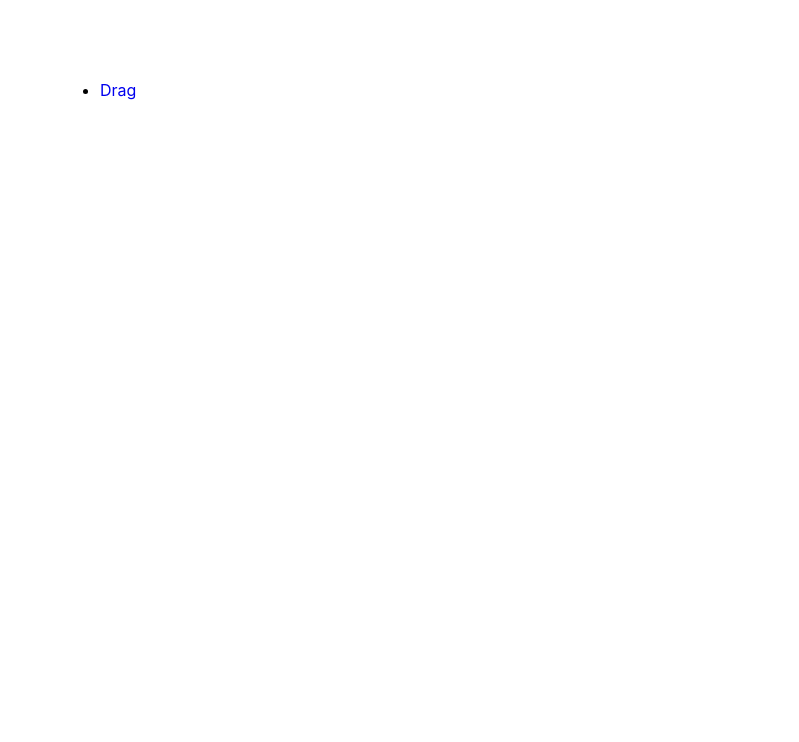
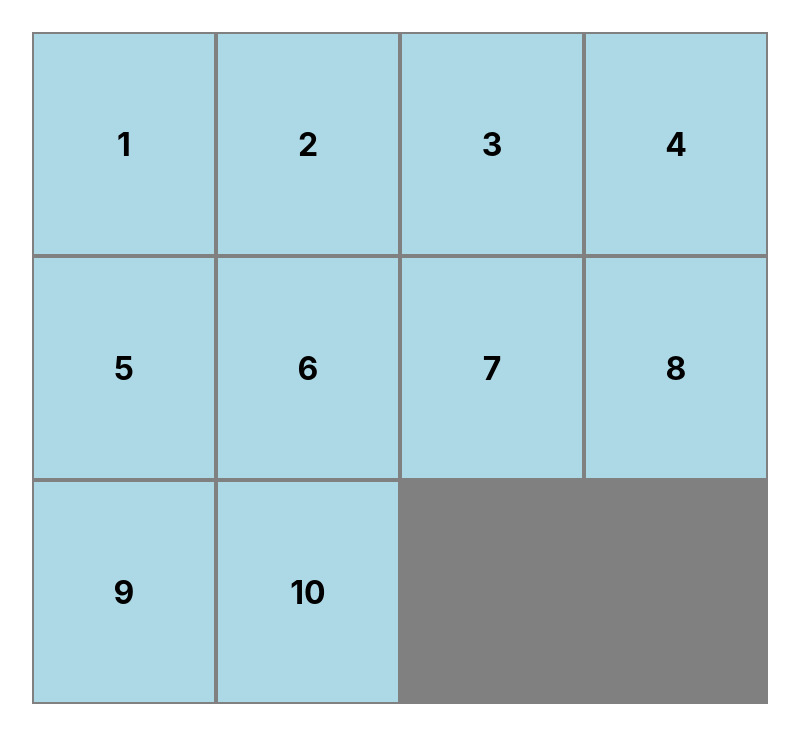
Before and after one commit to zonghong-he/dragArea, a React (Create React App) app: page / in a window 1280 px wide. Shown: the top 742 px of the page, without its empty margins (240-1039 px from the left). Built offline with nearby package versions, Linux system fonts and the light colour scheme.

Commit message:
[feat]dragArea dragover&leaft add/remove line

```diff
--- a/package.json
+++ b/package.json
@@ -2,10 +2,12 @@
   "name": "zonghong-he.github.io",
   "version": "0.1.0",
   "private": true,
+  "homepage": "https://zonghong-he.github.io/dragArea",
   "dependencies": {
     "@testing-library/jest-dom": "^5.16.5",
     "@testing-library/react": "^13.4.0",
     "@testing-library/user-event": "^13.5.0",
+    "gh-pages": "^4.0.0",
     "react": "^18.2.0",
     "react-dom": "^18.2.0",
     "react-router-dom": "^6.4.2",
@@ -17,7 +19,9 @@
     "start": "react-scripts start",
     "build": "react-scripts build",
     "test": "react-scripts test",
-    "eject": "react-scripts eject"
+    "eject": "react-scripts eject",
+    "predeploy": "npm run build",
+    "deploy": "gh-pages -d build"
   },
   "eslintConfig": {
     "extends": [
--- a/src/App.js
+++ b/src/App.js
@@ -1,24 +1,12 @@
 import React from 'react';
-import { useRoutes } from 'react-router-dom';
-import Home from './pages/Home.js';
 import Drag from './pages/Drag.js';
 
 function App() {
-  const element = useRoutes([
-    {
-      path: '',
-      element: <Home />,
-    },
-    {
-      path:'/drag',
-      element:<Drag/>
-    },
-    {
-      path: '*',
-      element: <div>404</div>,
-    },
-  ]);
-  return element;
+  return (
+    <>
+      <Drag />
+    </>
+  );
 }
 
 export default App;
--- a/src/components/Drag/Card.js
+++ /dev/null
@@ -1,12 +0,0 @@
-
-
-const Card = () =>{
-
-  return (
-    <>
-      <h1>test</h1>
-    </>
-  )
-}
-
-export default Card
--- a/src/components/Drag/DragArea.js
+++ b/src/components/Drag/DragArea.js
@@ -1,13 +1,69 @@
-import Card from './Card'
+import { useEffect, useState } from 'react';
+import './DragArea.scss';
 
-const DragArea=()=>{
+const DragArea = () => {
+  const [data, setData] = useState([]);
+  const [draged, setDraged] = useState(null);
 
-  return(
-    <>
-      <Card/>
-    </>
-  )
+  const clearOverItem =(overItem)=>{
+    if (!overItem) return;
+    overItem.classList.remove("before");
+    overItem.classList.remove("after");
+    overItem = null;
+  }
+  const dragStartHandler = (e) => {
+    console.log('dragStart');
+    e.target.classList.add('draged');
+    setDraged(e.target);
+  };
+  const dragEndHandler = (e) => {
+    console.log('dragEnd');
+    e.target.classList.remove('draged');
+    setDraged(null);
+  };
+  const dragOverHandler = (e) => {
+    const overItem = e.target
+    if (draged === overItem || !overItem.className.includes("item")) return;
+    console.log("offset",e.nativeEvent.offsetX);
+    console.log("width",overItem.clientWidth);
+    if(e.nativeEvent.offsetX > overItem.clientWidth/2){
+      clearOverItem(overItem)
+      overItem.classList.add("after")
+    }else{
+      clearOverItem(overItem)
+      overItem.classList.add("before")
+    }
+  };
+  const dragLeaveHandler = (e)=>{
+    clearOverItem(e.target)
+  }
 
-}
+  useEffect(() => {
+    const array = [];
+    for (let i = 1; i < 11; i++) {
+      array.push(i);
+    }
+    setData(array);
+  }, []);
 
-export default DragArea
+  return (
+    <div
+      className="wrap"
+      onDragStart={dragStartHandler}
+      // onDrag={dragHandler}
+      onDragEnd={dragEndHandler}
+      onDragOver={dragOverHandler}
+      onDragLeave={dragLeaveHandler}
+    >
+      {data.map((i) => {
+        return (
+          <div className="item" key={i} draggable="true">
+            <h1>{i}</h1>
+          </div>
+        );
+      })}
+    </div>
+  );
+};
+
+export default DragArea;
--- /dev/null
+++ b/src/components/Drag/DragArea.scss
@@ -0,0 +1,40 @@
+.wrap{
+  width: 736px;
+  display: flex;
+  flex-wrap: wrap;
+  background-color: gray;
+  margin: 2rem auto;
+}
+.item{
+  position: relative;
+  background-color: lightblue;
+  width: 180px;
+  height: 220px;
+  margin: 2px;
+  display: flex;
+  align-items: center;
+  justify-content: center;
+}
+.item::before,
+.item::after {
+  content: "";
+  position: absolute;
+  display: block;
+  width: 4px;
+  height: 100%;
+  background: lightcoral;
+  opacity: 0;
+}
+.item.before::before{
+  left: -4px;
+  top: 0;
+  opacity: 1;
+}
+.item.after::after{
+  right: -4px;
+  top: 0;
+  opacity: 1;
+}
+.item.draged{
+  opacity: .5;
+}
--- a/src/components/LearningList/LearningList.js
+++ /dev/null
@@ -1,14 +0,0 @@
-import { Link } from 'react-router-dom';
-import './LearningList.scss';
-
-const LearningList = () => {
-  return (
-    <>
-      <ul className="learning-list">
-        <li><Link to="/drag">Drag</Link></li>
-      </ul>
-    </>
-  );
-};
-
-export default LearningList;
--- a/src/components/LearningList/LearningList.scss
+++ /dev/null
@@ -1,4 +0,0 @@
-.learning-list{
-  margin: 5rem auto;
-  width: 50%;
-}
--- a/src/pages/Home.js
+++ /dev/null
@@ -1,7 +0,0 @@
-import LearningList from '../components/LearningList/LearningList';
-
-const Home = () => {
-  return <LearningList />;
-};
-
-export default Home;
--- a/src/style.scss
+++ b/src/style.scss
@@ -1,3 +1,6 @@
 a{
   text-decoration: none;
 }
+div{
+  box-sizing: border-box;
+}
```
Also changed, not shown: 1 other file (tests, documents, lock files or other folders).
